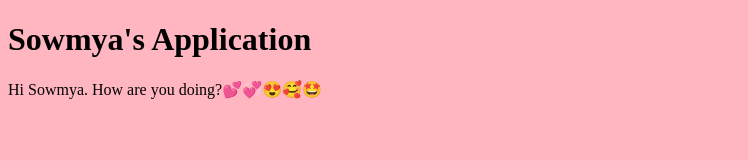
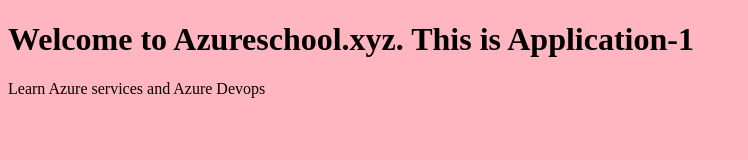
Before and after one commit to UBenakana/HelloWorld, a plain HTML site: page index.html in a window 1280 px wide. Shown: the whole page, without its empty margins (0-748 px from the left). Drawn offline with Linux system fonts and the light colour scheme.

Commit message:
Update index.html

```diff
--- a/index.html
+++ b/index.html
@@ -12,7 +12,7 @@
     </style>
 </head>
 <body>
-    <h1>Sowmya's Application</h1>
-    <p>Hi Sowmya. How are you doing?💕💞😍🥰🤩</p>
+    <h1>Welcome to Azureschool.xyz. This is Application-1</h1>
+    <p>Learn Azure services and Azure Devops</p>
 </body>
 </html>
```
